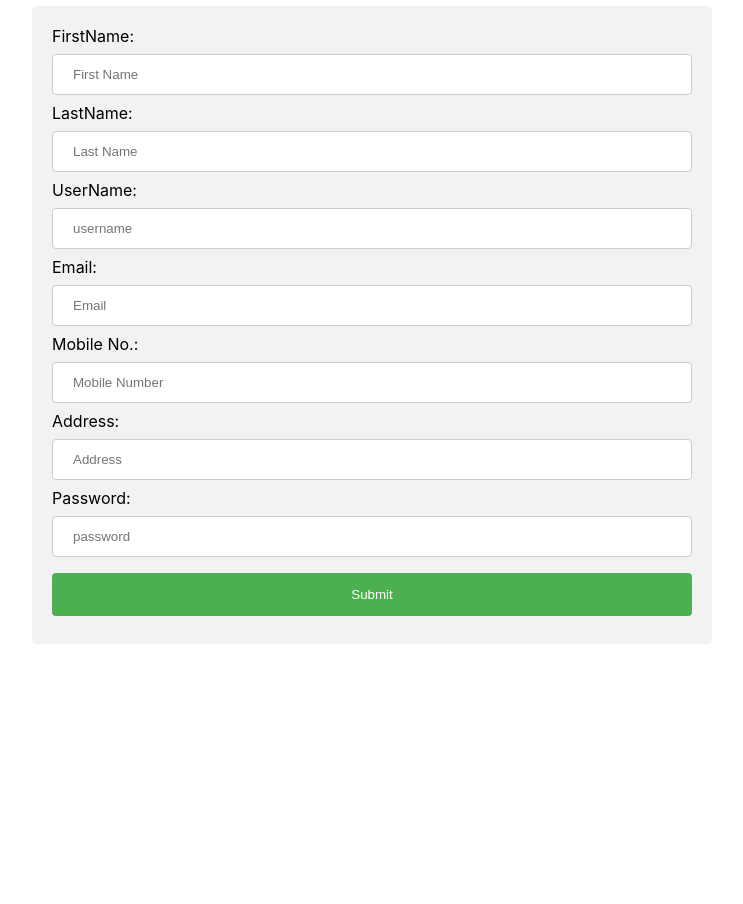
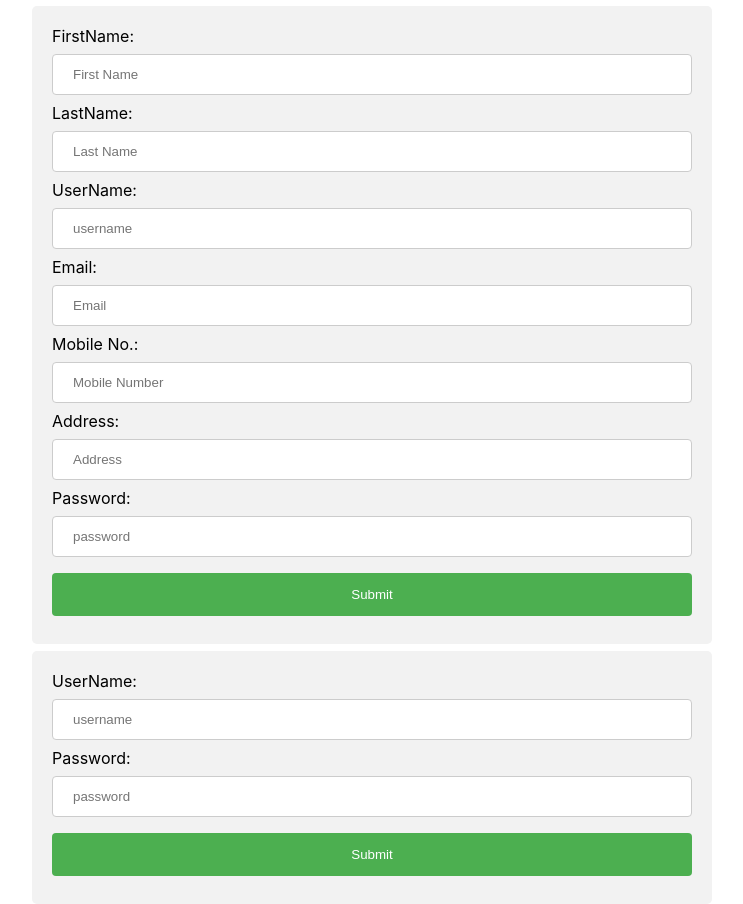
Before and after one commit to nikhilchintawar/shetkari-shop, a React (Create React App) app: page / in a window 1280 px wide. Shown: the whole page, without its empty margins (288-1031 px from the left). Before the commit the page ends 800 px from the top, so only its background shows below. Built offline with nearby package versions, Linux system fonts and the light colour scheme.

Commit message:
sign in component is created

```diff
--- a/src/App.css
+++ b/src/App.css
@@ -22,7 +22,7 @@ input[type=submit]:hover{
   background-color: #648E06;
 }
 
-.signup{
+.form{
   width: 50%;
   margin-left: 25%;
   margin-top: 0.4rem;
--- a/src/App.js
+++ b/src/App.js
@@ -1,12 +1,14 @@
 import React from 'react';
 import './App.css';
 import SignUp from './components/signup/signup.component';
+import SignIn from './components/signin/signin.component';
 
 
 function App() {
   return (
     <div className="App">
       <SignUp />
+      <SignIn />
     </div>
   );
 }
--- /dev/null
+++ b/src/components/signin/signin.component.jsx
@@ -0,0 +1,34 @@
+import React from "react";
+import InputField from "../input/input.component";
+import SubmitButton from "../submit-button/submit-button.component";
+
+
+const SignIn = () => {
+    return(
+        <div className="form">
+        <form action="" method="post">
+        <InputField
+        label="UserName:"
+        type="text"
+        id="userName"
+        name="userName"
+        placeholder="username"
+        />
+        <InputField
+        label="Password:"
+        type="password"
+        id="password"
+        name="password"
+        placeholder="password"
+        />
+        <SubmitButton
+        type="submit"
+        value="Submit"
+        />
+        </form>
+        </div>
+    )
+
+}
+
+export default SignIn;
--- a/src/components/signup/signup.component.jsx
+++ b/src/components/signup/signup.component.jsx
@@ -5,7 +5,7 @@ import SubmitButton from '../submit-button/submit-button.component';
 
 const SignUp = () => {
 
-    return(<div className="signup">
+    return(<div className="form">
         <form action="" method="post">
         <InputField
         label="FirstName:"
```
